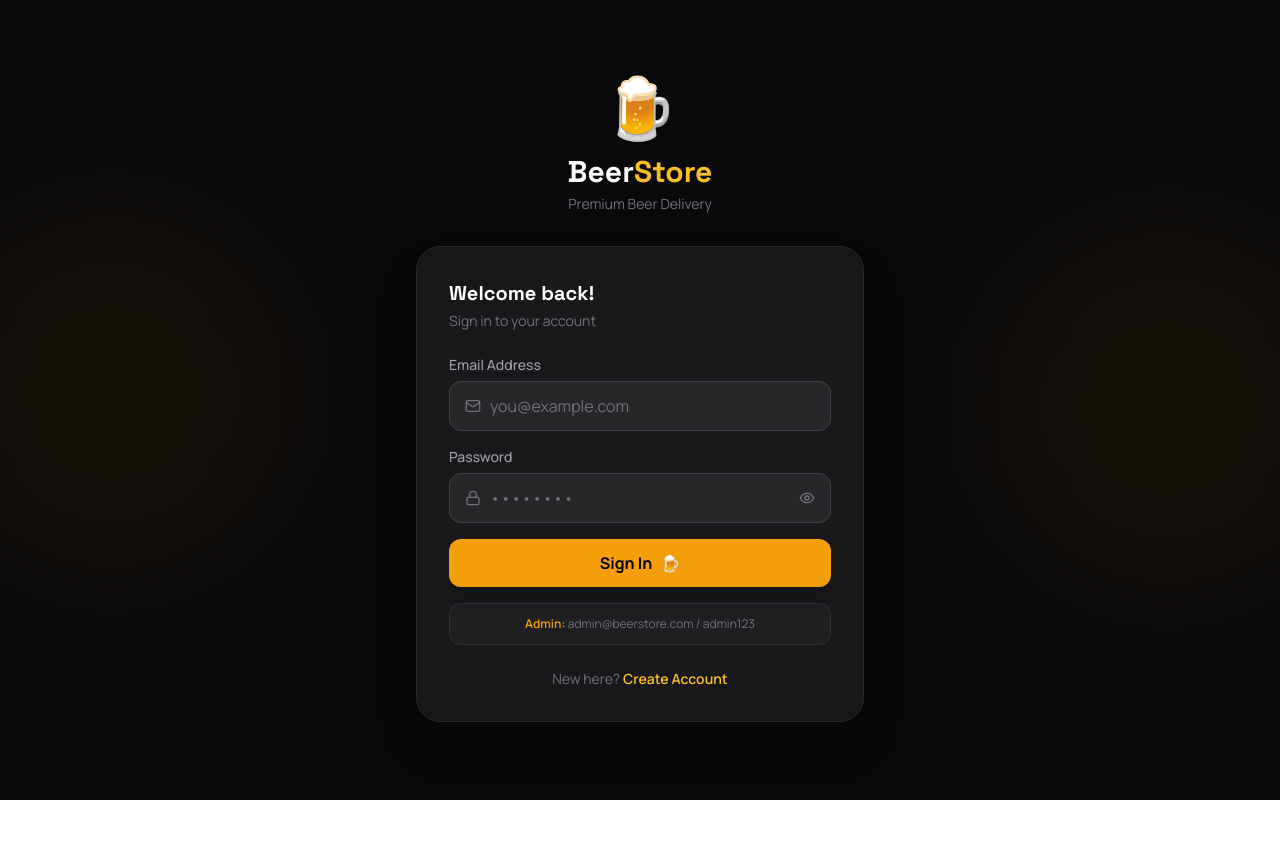
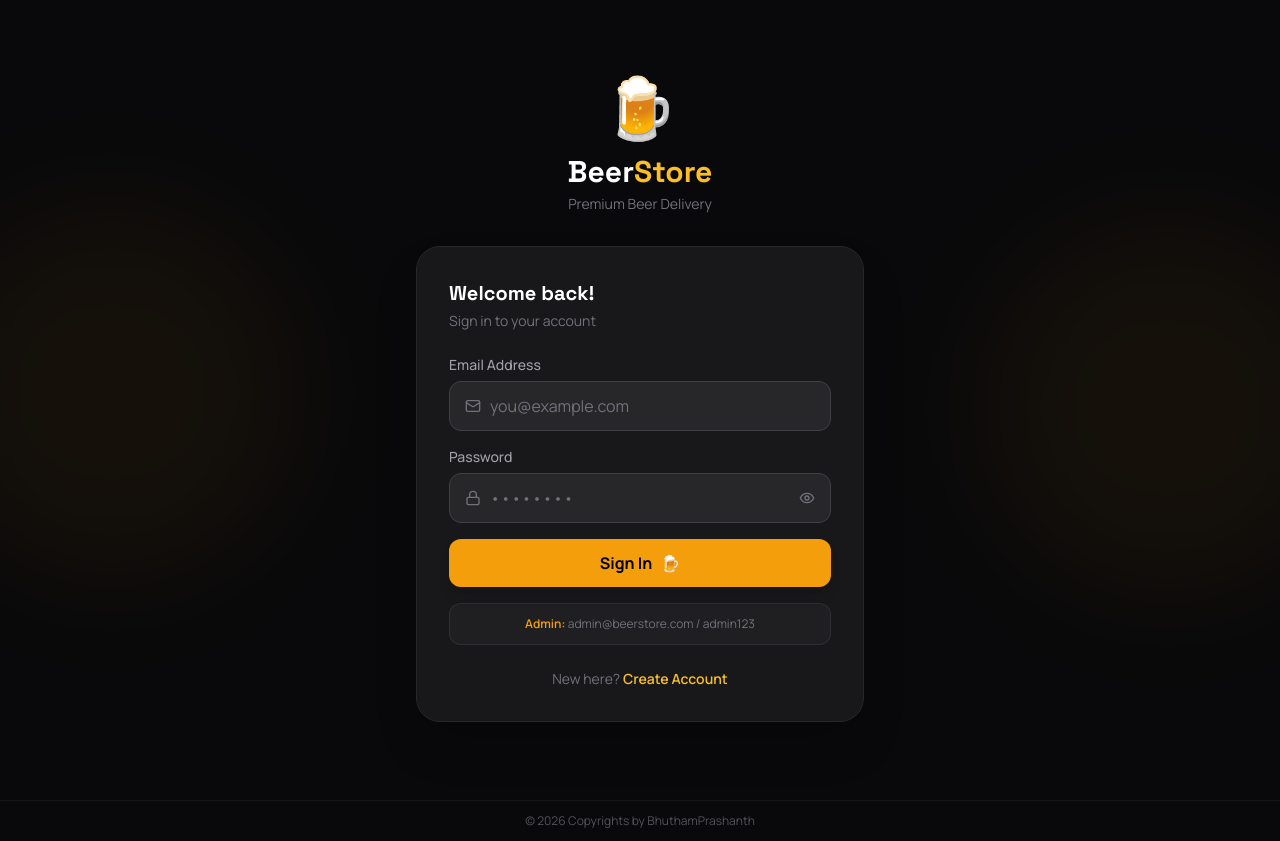
Before and after one commit to bhuthamprashanth-sketch/prashanth-app-beerstore, a React (Vite) app in the folder frontend/: page /login in a window 1280 px wide. Before the commit the page ends 800 px from the top, so only its background shows below. Built offline with nearby package versions, Linux system fonts and the light colour scheme.

Commit message:
Add copyright footer on all pages

```diff
--- a/frontend/src/App.jsx
+++ b/frontend/src/App.jsx
@@ -33,6 +33,10 @@ export default function App() {
         {/* Fallback */}
         <Route path="*" element={<Navigate to={user ? (user.role === 'admin' ? '/admin' : '/') : '/login'} replace />} />
       </Routes>
+
+      <footer className="border-t border-white/5 py-3 text-center text-xs text-zinc-600">
+        © {new Date().getFullYear()} Copyrights by BhuthamPrashanth
+      </footer>
     </div>
   );
 }
```
